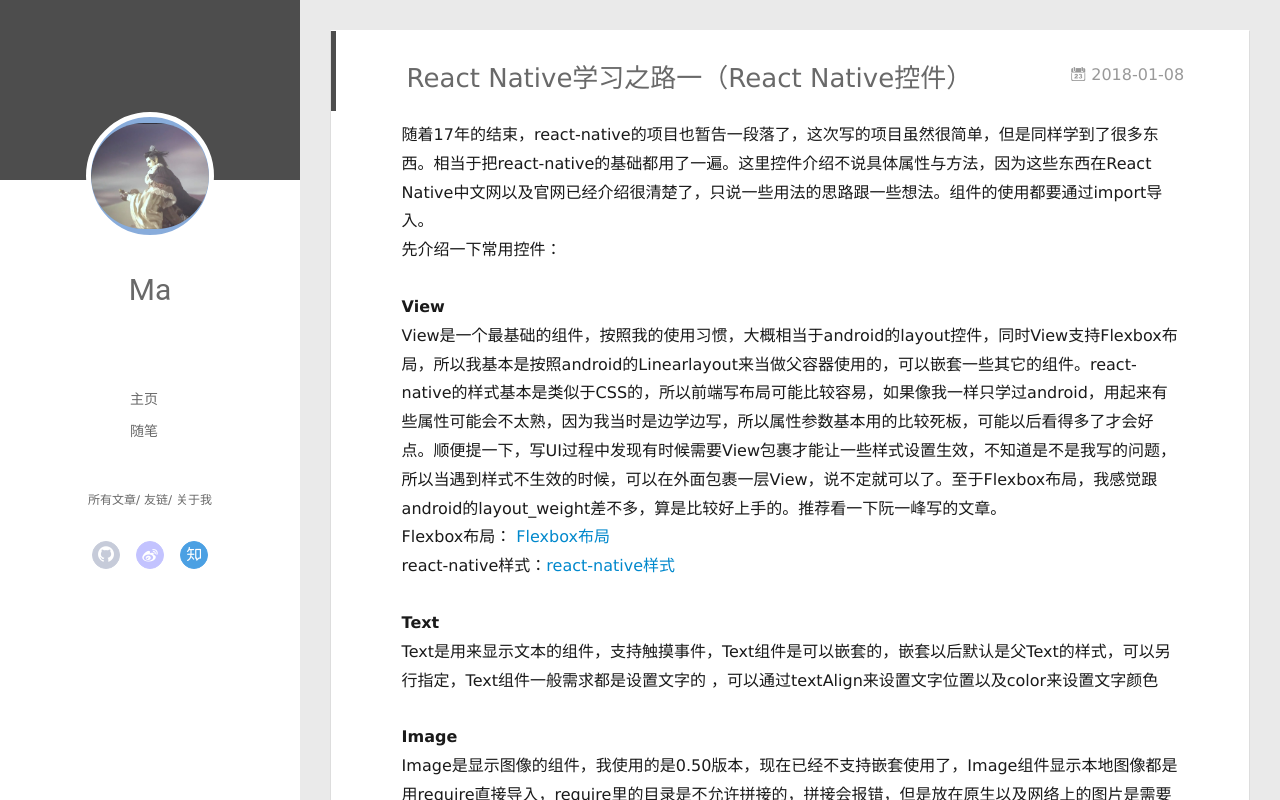
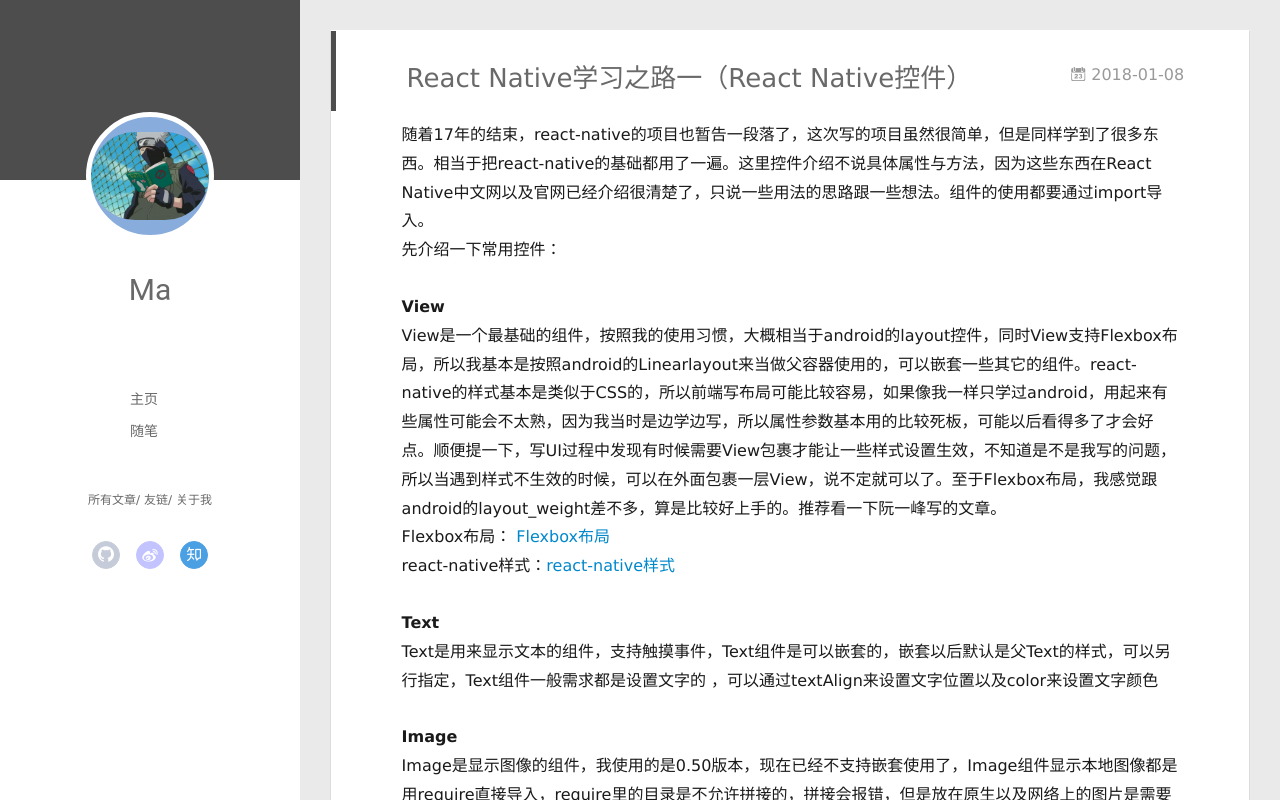
Before and after one commit to ma1291870239/ma1291870239.github.io, a plain HTML site: page 2018/01/08/React-Native学习之路一/index.html in a window 1280 px wide. Drawn offline with Linux system fonts and the light colour scheme.

Commit message:
Site updated: 2018-01-08 23:21:03

```diff
--- a/2018/01/08/React-Native学习之路一/index.html
+++ b/2018/01/08/React-Native学习之路一/index.html
@@ -46,7 +46,7 @@
 <div class="intrude-less">
 	<header id="header" class="inner">
 		<a href="/" class="profilepic">
-			<img src="/img/sbh.jpg" class="js-avatar">
+			<img src="/img/ka.jpg" class="js-avatar">
 		</a>
 		<hgroup>
 		  <h1 class="header-author"><a href="/">Ma</a></h1>
@@ -102,7 +102,7 @@
 	<div class="intrude-less">
 		<header id="header" class="inner">
 			<div class="profilepic">
-				<img src="/img/sbh.jpg" class="js-avatar">
+				<img src="/img/ka.jpg" class="js-avatar">
 			</div>
 			<hgroup>
 			  <h1 class="header-author js-header-author">Ma</h1>
```
Also changed, not shown: archives/2018/01/index.html (+2 -2 lines), archives/2018/index.html (+2 -2 lines), archives/index.html (+2 -2 lines), index.html (+2 -2 lines).
